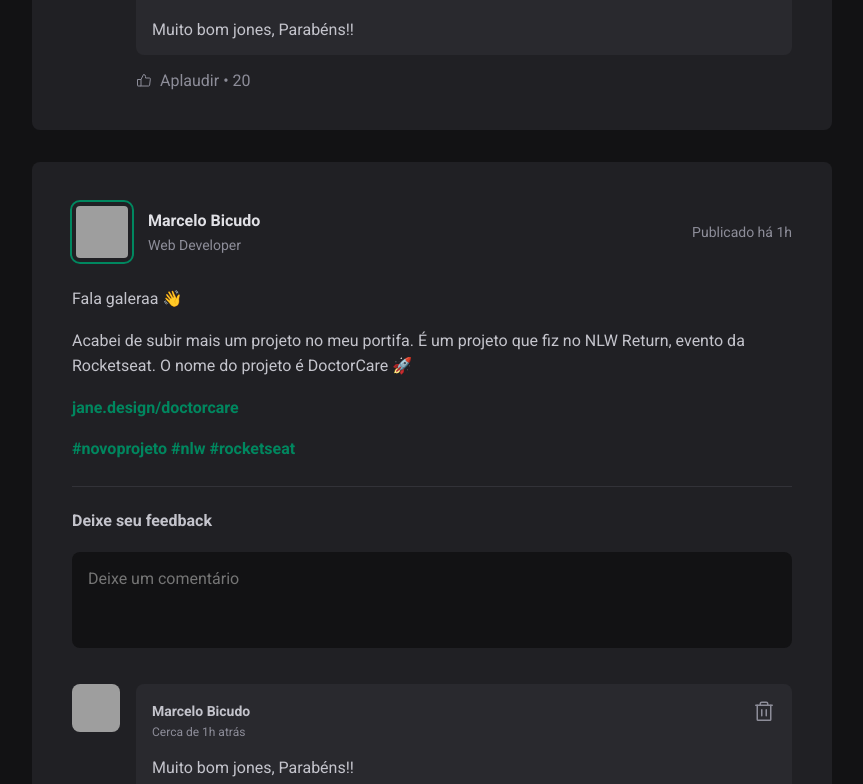
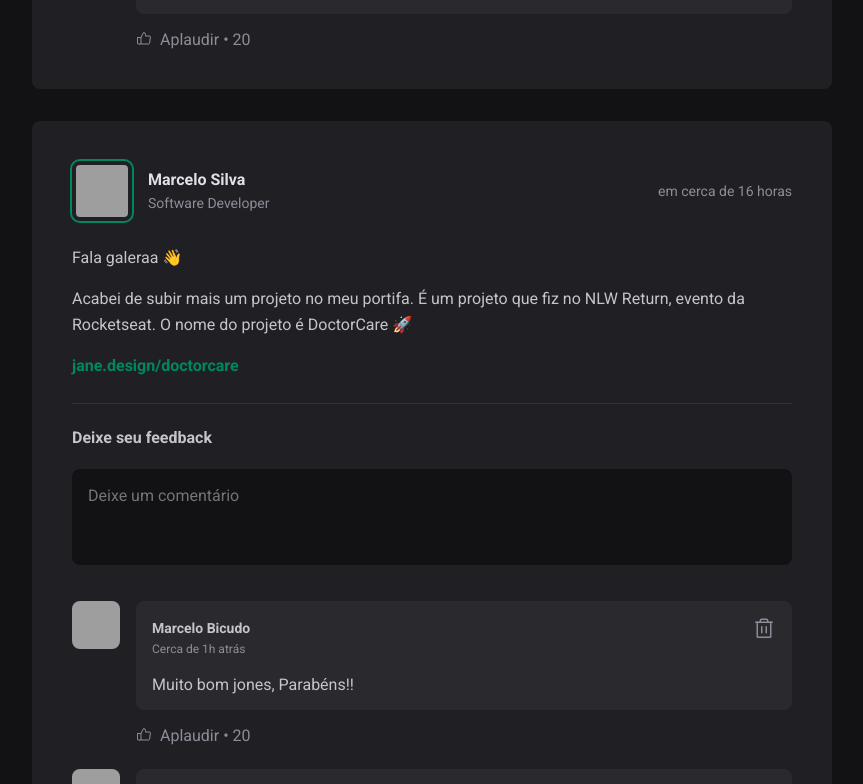
Before and after one commit to marcelobicudo/ignite-reactjs, a React (Vite) app: page / in a window 1280 px wide. Shown: the part 1015-1799 px from the top of the page, without its empty margins (352-1215 px from the left). Built offline with nearby package versions, Linux system fonts and the light colour scheme; grey boxes are pictures that could not be loaded.

Commit message:
tirando as propriedades do post do estático

```diff
--- a/package.json
+++ b/package.json
@@ -8,6 +8,7 @@
     "preview": "vite preview"
   },
   "dependencies": {
+    "date-fns": "^2.28.0",
     "phosphor-react": "^1.4.1",
     "react": "^18.0.0",
     "react-dom": "^18.0.0"
--- a/src/App.jsx
+++ b/src/App.jsx
@@ -1,10 +1,42 @@
 import { Header } from './components/Header';
 import { Post } from './components/Post';
+import { Sidebar } from './components/Sidebar';
 
 import styles from './App.module.css';
 
 import './global.css';
-import { Sidebar } from './components/Sidebar';
+
+const posts = [
+  {
+    id: 1,
+    author: {
+      avatarUrl: 'https://github.com/marcelobicudo.png',
+      name: 'Marcelo Bicudo',
+      role: 'Web Developer'
+    },
+    content: [
+      { type: 'paragraph', content: 'Fala galeraa 👋' },
+      { type: 'paragraph', content: 'Acabei de subir mais um projeto no meu portifa. É um projeto que fiz no NLW Return, evento da Rocketseat. O nome do projeto é DoctorCare 🚀' },
+      { type: 'link', content: 'jane.design/doctorcare' }
+    ],
+    publishedAt: new Date('2022-06-13 19:28:00'),
+  },
+  {
+    id: 2,
+    author: {
+      avatarUrl: 'https://github.com/marcelobicudo.png',
+      name: 'Marcelo Silva',
+      role: 'Software Developer'
+    },
+    content: [
+      { type: 'paragraph', content: 'Fala galeraa 👋' },
+      { type: 'paragraph', content: 'Acabei de subir mais um projeto no meu portifa. É um projeto que fiz no NLW Return, evento da Rocketseat. O nome do projeto é DoctorCare 🚀' },
+      { type: 'link', content: 'jane.design/doctorcare' }
+    ],
+    publishedAt: new Date('2022-06-13 19:28:00'),
+  }
+]
+
 
 export function App() {
   return (
@@ -13,14 +45,16 @@
       <div className={styles.wrapper}>
         <Sidebar />
         <main>
-          <Post
-            author="Marcelo Bicudo"
-            content="Lorem ipsum dolor sit amet consectetur adipisicing elit. Quas esse soluta rerum! Ratione odit soluta nobis voluptatem quae fugiat similique vitae? Nisi illo suscipit eligendi recusandae dolorem et consequuntur iure."
-          />
-          <Post
-            author="João Silva"
-            content="Lorem ipsum dolor sit amet consectetur adipisicing elit. Quas esse soluta rerum! Ratione odit soluta nobis voluptatem quae fugiat similique vitae? Nisi illo suscipit eligendi recusandae dolorem et consequuntur iure."
-          />
+          {posts.map(post => {
+            return (
+              <Post
+                key={post.id}
+                author={post.author}
+                content={post.content}
+                publishedAt={post.publishedAt}
+              />
+            )
+          })}
         </main>
       </div>
     </div>
--- a/src/components/Post.jsx
+++ b/src/components/Post.jsx
@@ -1,30 +1,49 @@
+import { format, formatDistanceToNow } from 'date-fns';
+import ptBR from 'date-fns/locale/pt-BR';
+
 import { Avatar } from './Avatar';
 import { Comment } from './Comment';
 import styles from './Post.module.css';
 
-export function Post() {
+export function Post({ author, publishedAt, content }) {
+    const publishedDateFormatted = format(publishedAt, "d 'de' LLLL 'às' HH:mm'h'", {
+        locale: ptBR
+    });
+
+    const publishedDateRelativeToNow = formatDistanceToNow(publishedAt, {
+        locale: ptBR,
+        addSuffix: true
+    })
+
     return (
         <article className={styles.post}>
             <header>
                 <div className={styles.author}>
-                    <Avatar src="https://github.com/marcelobicudo.png" />
+                    <Avatar src={author.avatarUrl} />
                     <div className={styles.authorInfo}>
-                        <strong>Marcelo Bicudo</strong>
-                        <span>Web Developer</span>
+                        <strong>{author.name}</strong>
+                        <span>{author.role}</span>
                     </div>
                 </div>
 
-                <time title="11 de Maio às 14:53h" dateTime='2022-06-13 14:53:00'>Publicado há 1h</time>
+                <time title={publishedDateFormatted} dateTime={publishedAt.toISOString()}>
+                    {publishedDateRelativeToNow}
+                </time>
             </header>
             <div className={styles.content}>
-                <p>Fala galeraa 👋</p>
-                <p>Acabei de subir mais um projeto no meu portifa. É um projeto que fiz no NLW Return, evento da Rocketseat. O nome do projeto é DoctorCare 🚀</p>
-                <p><a href='#'>jane.design/doctorcare</a></p>
-                <p>
-                    <a href='#'>#novoprojeto</a>{' '}
-                    <a href='#'>#nlw</a>{' '}
-                    <a href='#'>#rocketseat</a>
-                </p>
+                {content.map(line => {
+                    if (line.type === 'paragraph') {
+                        return (
+                            <p>{line.content}</p>
+                        );
+                    }
+
+                    if (line.type === 'link') {
+                        return (
+                            <p><a href="">{line.content}</a></p>
+                        );
+                    }
+                })}
             </div>
 
             <form className={styles.commentForm}>
```
Also changed, not shown: 1 other file (tests, documents, lock files or other folders).
